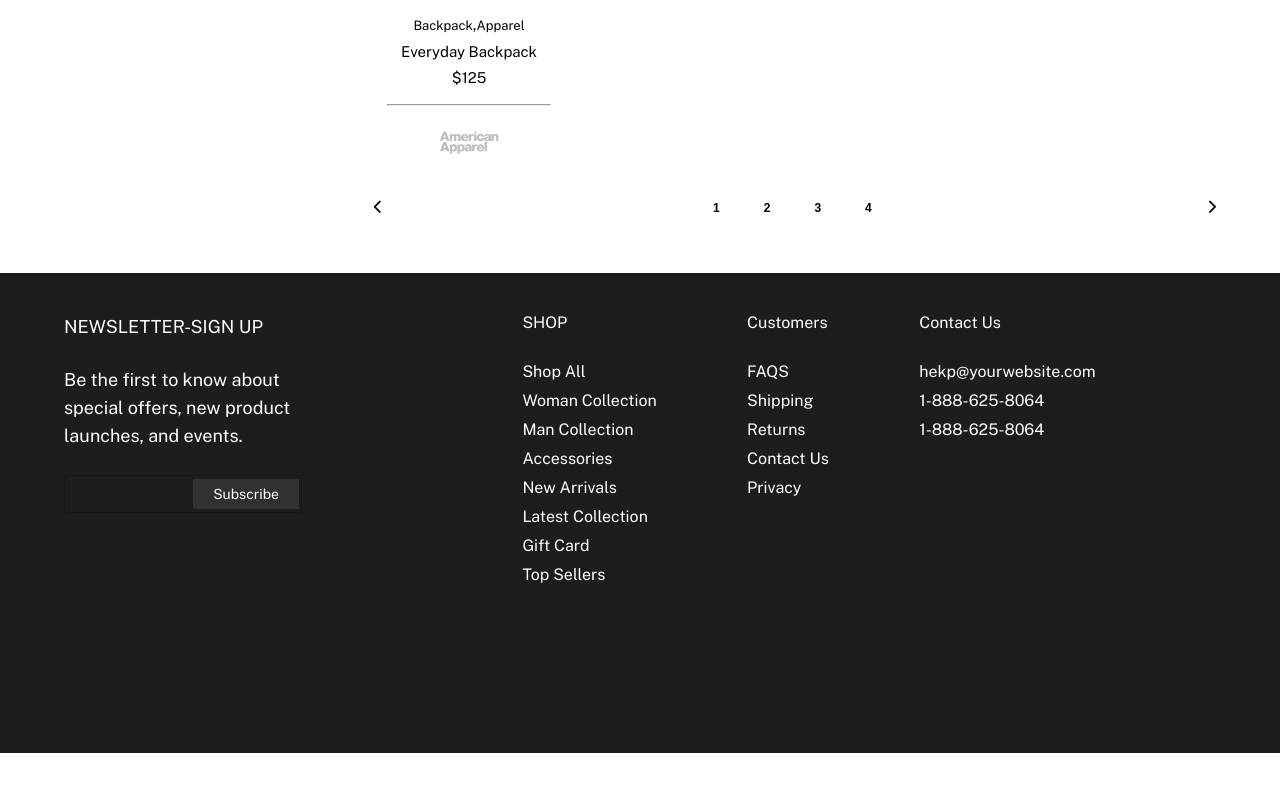
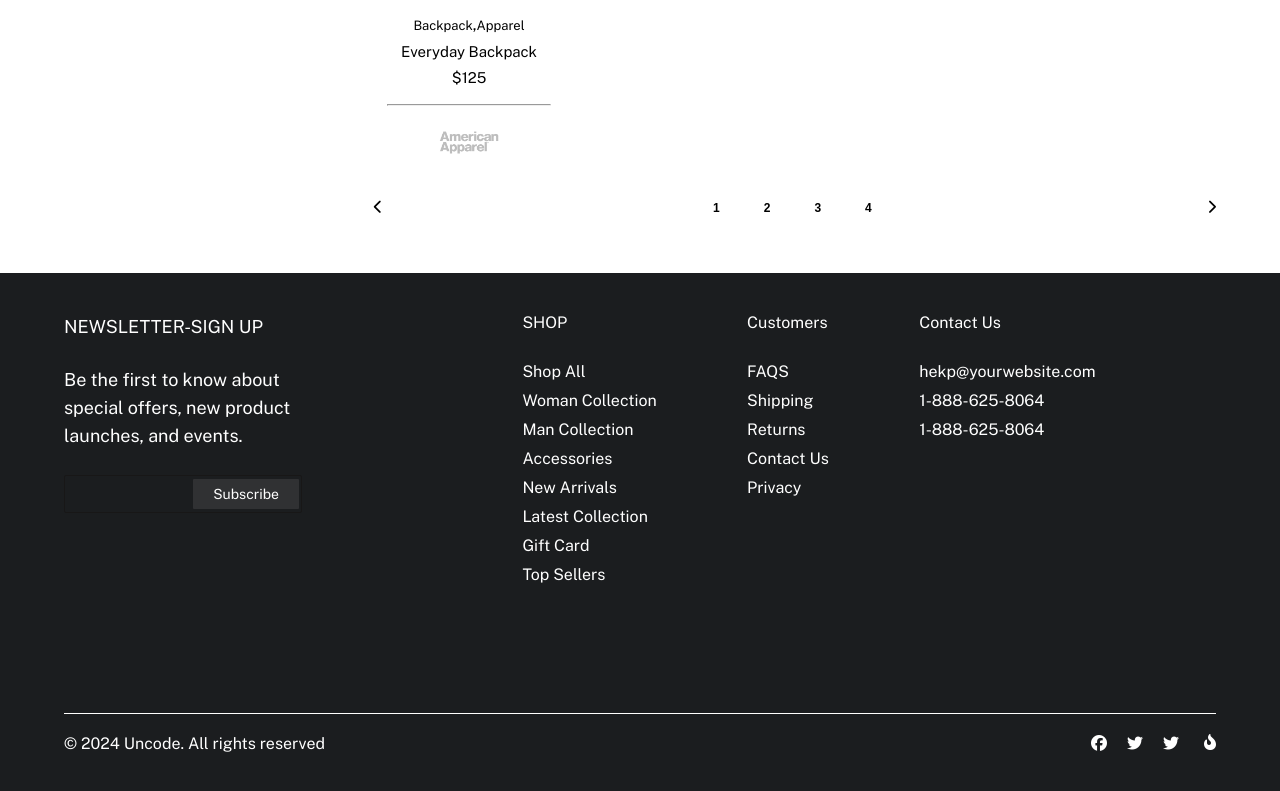
Before and after one commit to ismayilovasgar/coders_task_03_19, a plain HTML site: page index.html in a window 1280 px wide. Shown: the part 1466-2257 px from the top of the page. Before the commit the page ends 2219 px from the top, so only its background shows below. Drawn offline with nearby package versions, Linux system fonts and the light colour scheme.

Commit message:
update_13:57

```diff
--- a/index.html
+++ b/index.html
@@ -350,14 +350,23 @@
                             <p>Contact Us</p>
                             <ul class="items_menu">
                                 <li><a href="#">hekp@yourwebsite.com</a></li>
-                                <li><span >1-888-625-8064</span></li>
-                                <li><span >1-888-625-8064</span></li>
+                                <li><span>1-888-625-8064</span></li>
+                                <li><span>1-888-625-8064</span></li>
                             </ul>
                         </li>
                     </ul>
                 </div>
             </div>
             <div class="footer_links"></div>
+            <div class="footer_icon_res">
+                <p>© 2024 Uncode. All rights reserved</p>
+                <ul>
+                    <li><a href="#"><i class="fa-brands fa-facebook"></i></a></li>
+                    <li><a href="#"><i class="fa-brands fa-twitter"></i></a></li>
+                    <li><a href="#"><i class="fa-brands fa-twitter"></i></a></li>
+                    <li><a href="#"><i class="fa-solid fa-fire-flame-curved"></i></a></li>
+                </ul>
+            </div>
         </div>
     </footer>
 
--- a/style.css
+++ b/style.css
@@ -556,7 +556,7 @@ input[type="text"] {
 }
 
 /*  */
-.customer_contact{
+.customer_contact {
   padding: 0 100px;
 }
 .customer_contact > ul {
@@ -578,6 +578,34 @@ input[type="text"] {
 .items_menu li a {
   color: white;
 }
-.customer_contact a:hover{
+.customer_contact a:hover {
   color: red;
 }
+.footer_links {
+  border-bottom: 1px solid #fff;
+}
+/*footer_icon_res  */
+.footer_icon_res {
+  /* margin: 10px 0 0 0; */
+  padding: 20px 0 0 0;
+  display: flex;
+  justify-content: space-between;
+  align-items: center;
+}
+.footer_icon_res p{
+  color: white;
+  font-size: 16px;
+}
+.footer_icon_res ul {
+  display: flex;
+  justify-content: space-between;
+  align-items: center;
+  gap: 20px;
+}
+.footer_icon_res > ul li i {
+  color: white;
+  font-size: 16px;
+}
+.footer_icon_res > ul li a:hover i{
+color: red;
+}
```
